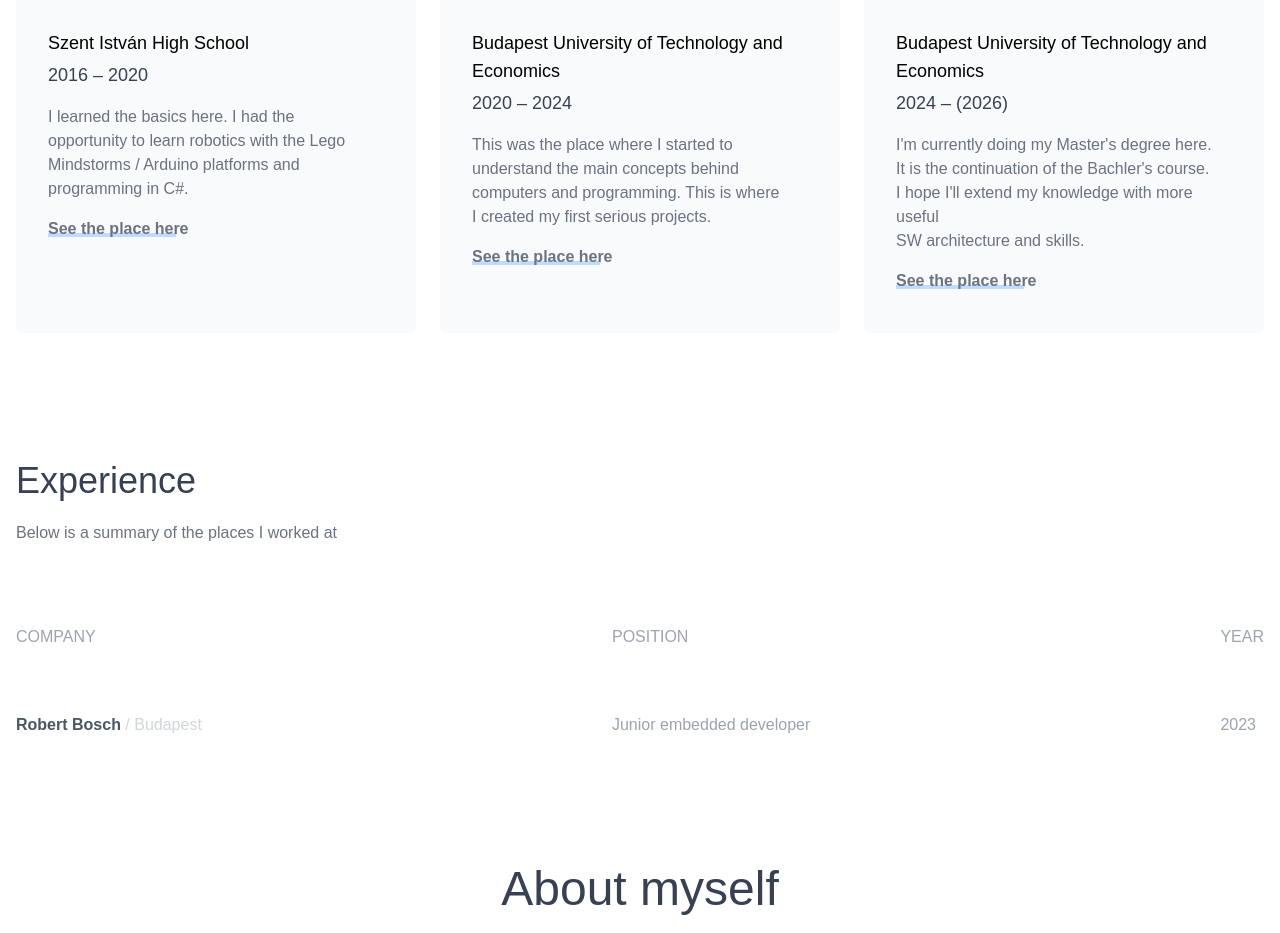
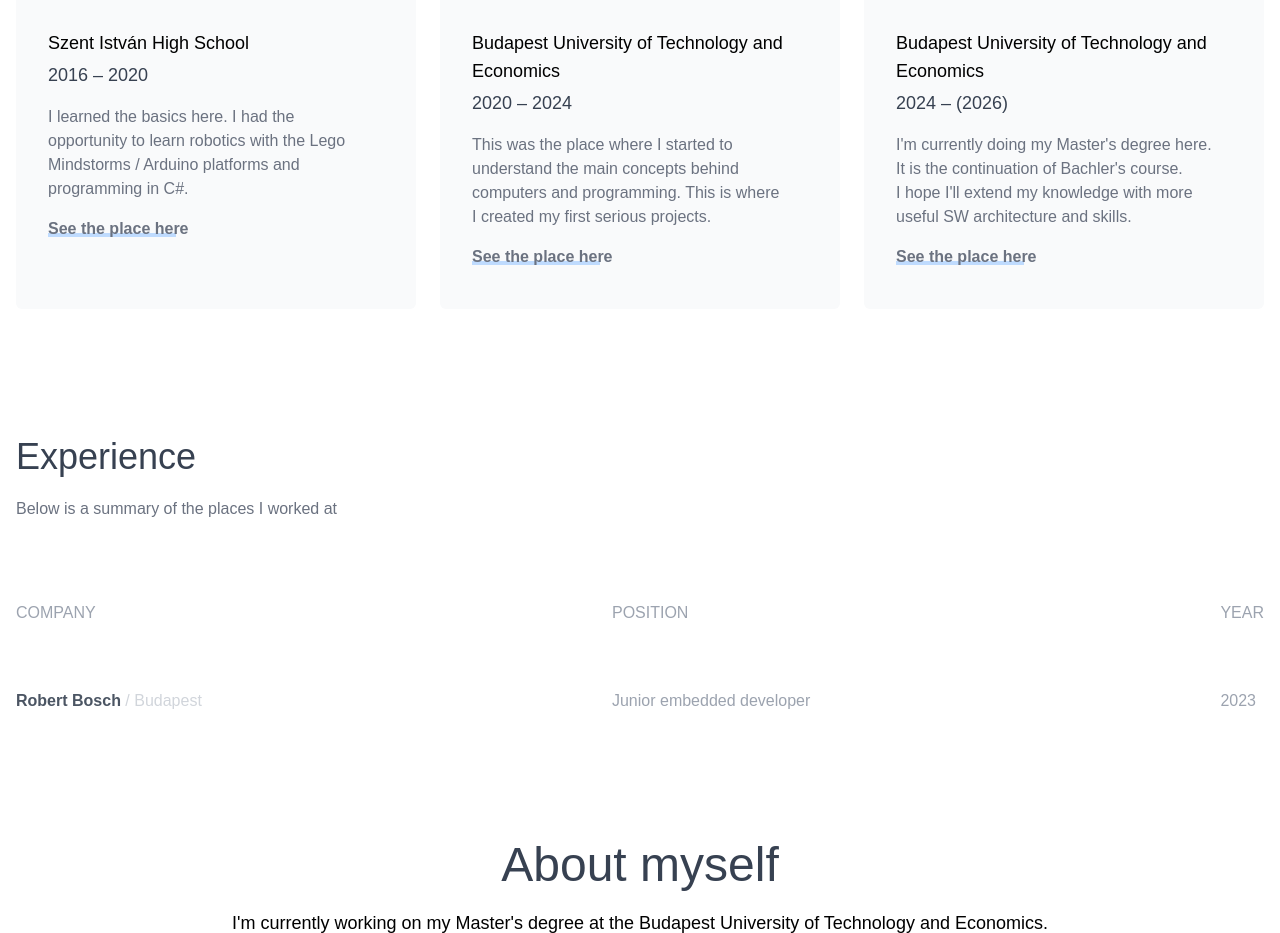
Before and after one commit to pacsinta/MyPage, a Next.js app: page / in a window 1280 px wide. Shown: the part 2400-3333 px from the top of the page. Built offline with nearby package versions, Linux system fonts and the light colour scheme.

Commit message:
Update text

```diff
--- a/app/page.tsx
+++ b/app/page.tsx
@@ -171,9 +171,9 @@ export default function Home() {
               <h4 className="font-medium text-gray-700 text-lg mb-4">2024 – (2026)</h4>
               <p className="font-normal text-gray-500 text-md mb-4">
                 I&apos;m currently doing my Master&apos;s degree here. <br />
-                It is the continuation of the Bachler&apos;s course.  <br />
-                I hope I&apos;ll extend my knowledge with more useful <br />
-                SW architecture and skills. </p>
+                It is the continuation of Bachler&apos;s course.  <br />
+                I hope I&apos;ll extend my knowledge with more <br />
+                useful SW architecture and skills. </p>
               <div className="relative">
                 <a href="https://www.vik.bme.hu/en/welcome-to-bme-vik/" className="font-semibold text-gray-500 text-md relative z-10">See the place here</a>
                 <span className="w-32 h-1 bg-blue-200 absolute bottom-1 left-0 z-0"></span>
```
